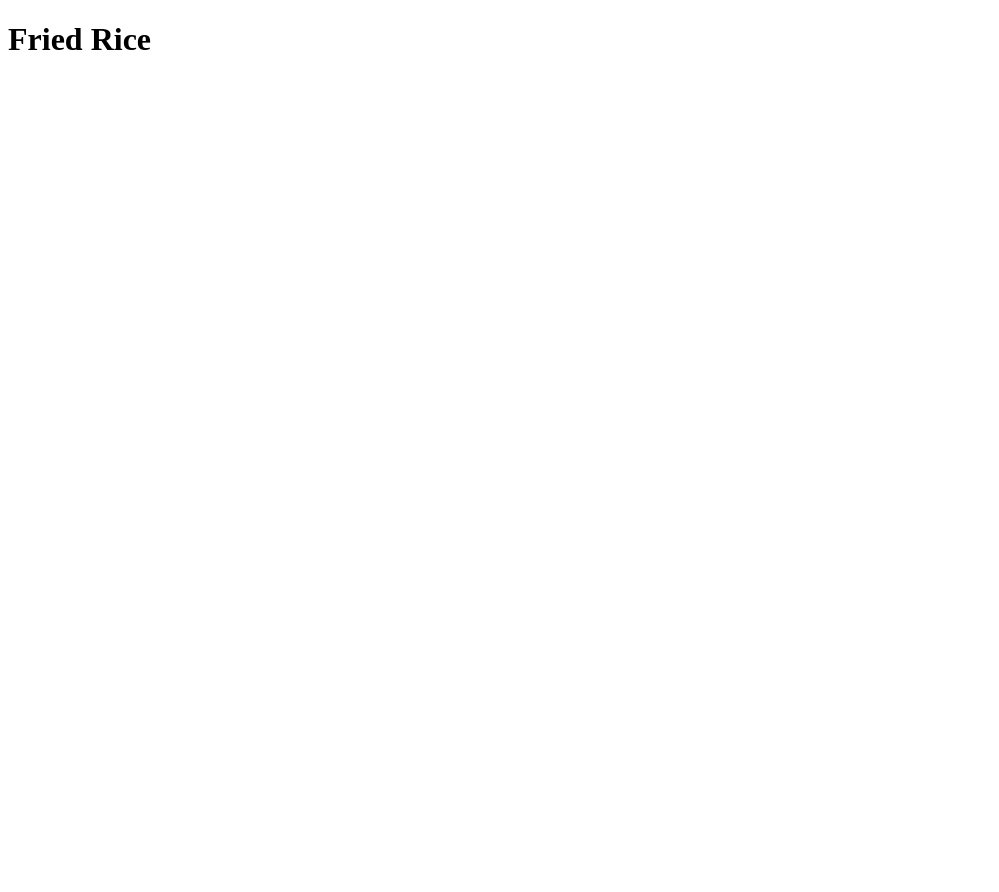
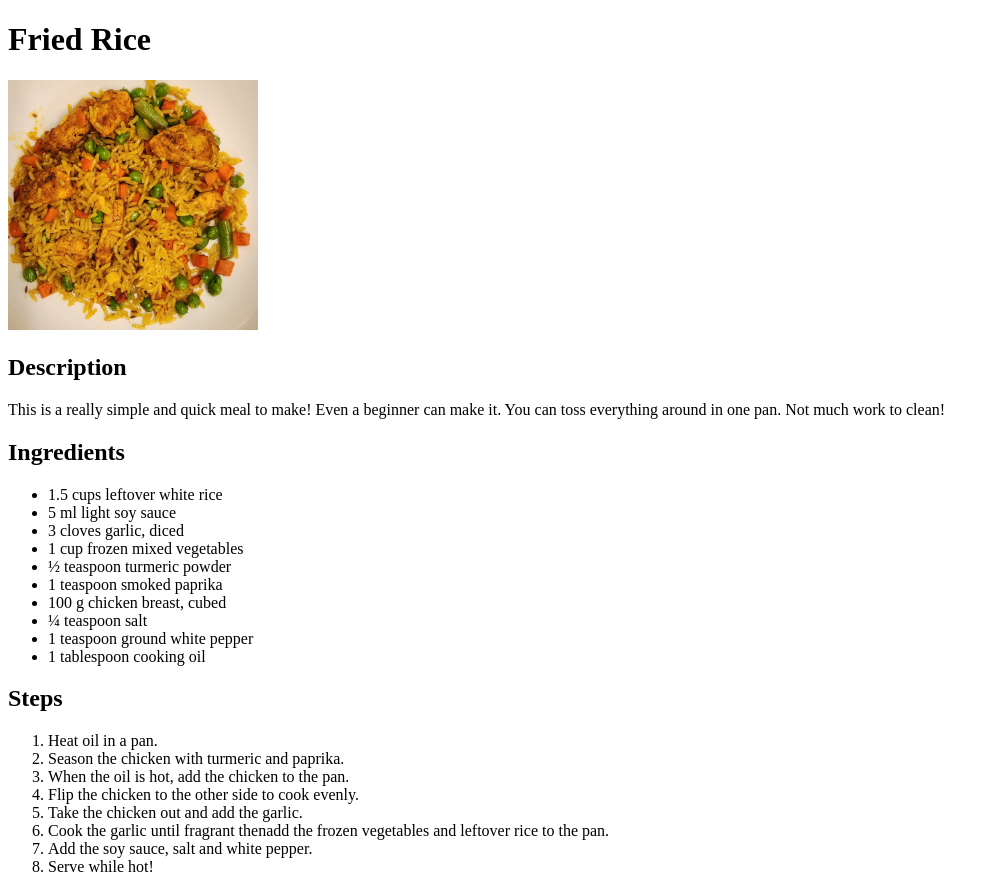
Before and after one commit to AnselOngMJ/odin-recipes, a plain HTML site: page recipes/friedrice.html in a window 1280 px wide. Shown: the whole page, without its empty margins (0-999 px from the left). Before the commit the page ends 800 px from the top, so only its background shows below. Drawn offline with Linux system fonts and the light colour scheme.

Commit message:
Add ingredients and steps to friedrice.html

```diff
--- a/recipes/friedrice.html
+++ b/recipes/friedrice.html
@@ -7,5 +7,35 @@
   </head>
   <body>
     <h1>Fried Rice</h1>
+    <img src="../img/friedrice.jpg" alt="Fried rice with chicken and vegetables" width="250">
+    <h2>Description</h2>
+    <p>
+      This is a really simple and quick meal to make! Even a beginner can make it.
+      You can toss everything around in one pan. Not much work to clean!
+    </p>
+    <h2>Ingredients</h2>
+    <ul>
+      <li>1.5 cups leftover white rice</li>
+      <li>5 ml light soy sauce</li>
+      <li>3 cloves garlic, diced</li>
+      <li>1 cup frozen mixed vegetables</li>
+      <li>&#189; teaspoon turmeric powder</li>
+      <li>1 teaspoon smoked paprika</li>
+      <li>100 g chicken breast, cubed</li>
+      <li>&#188; teaspoon salt</li>
+      <li>1 teaspoon ground white pepper</li>
+      <li>1 tablespoon cooking oil</li>
+    </ul>
+    <h2>Steps</h2>
+    <ol>
+      <li>Heat oil in a pan.</li>
+      <li>Season the chicken with turmeric and paprika.</li>
+      <li>When the oil is hot, add the chicken to the pan.</li>
+      <li>Flip the chicken to the other side to cook evenly.</li>
+      <li>Take the chicken out and add the garlic.</li>
+      <li>Cook the garlic until fragrant thenadd the frozen vegetables and leftover rice to the pan.</li>
+      <li>Add the soy sauce, salt and white pepper.</li>
+      <li>Serve while hot!</li>
+    </ol>
   </body>
 </html>
```
